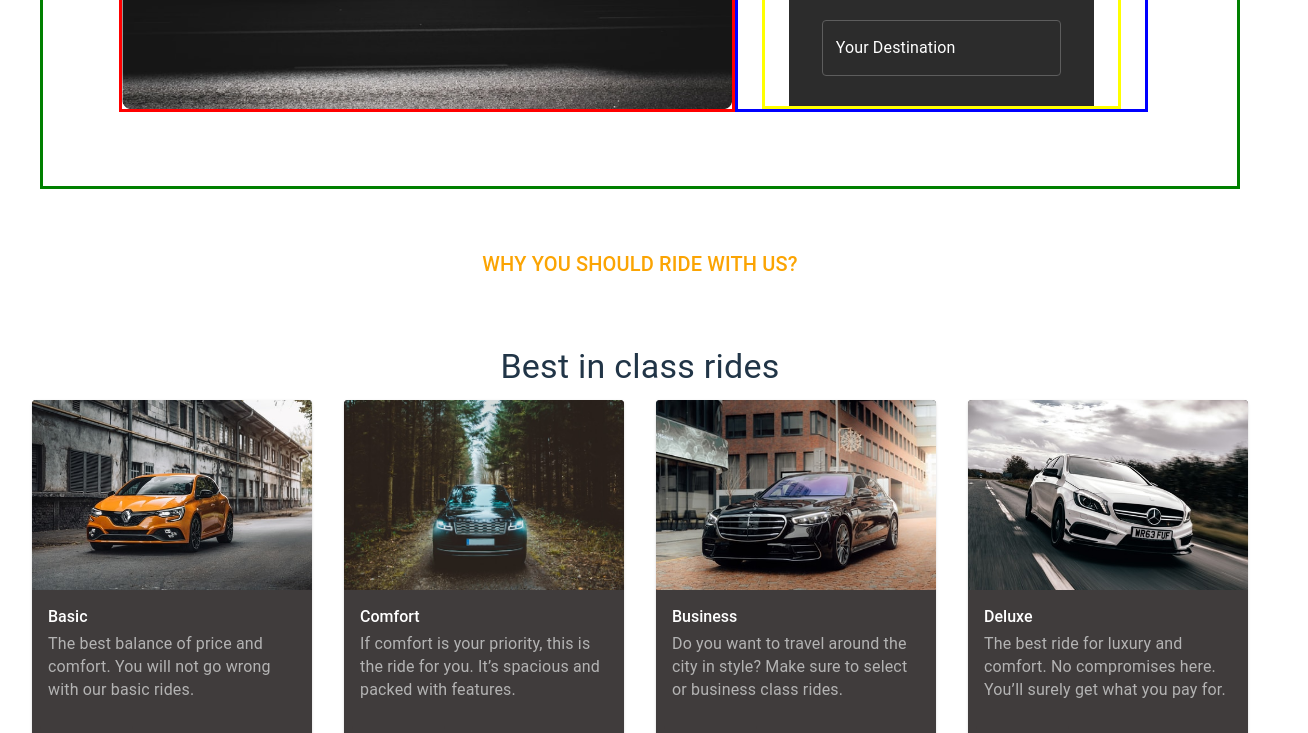
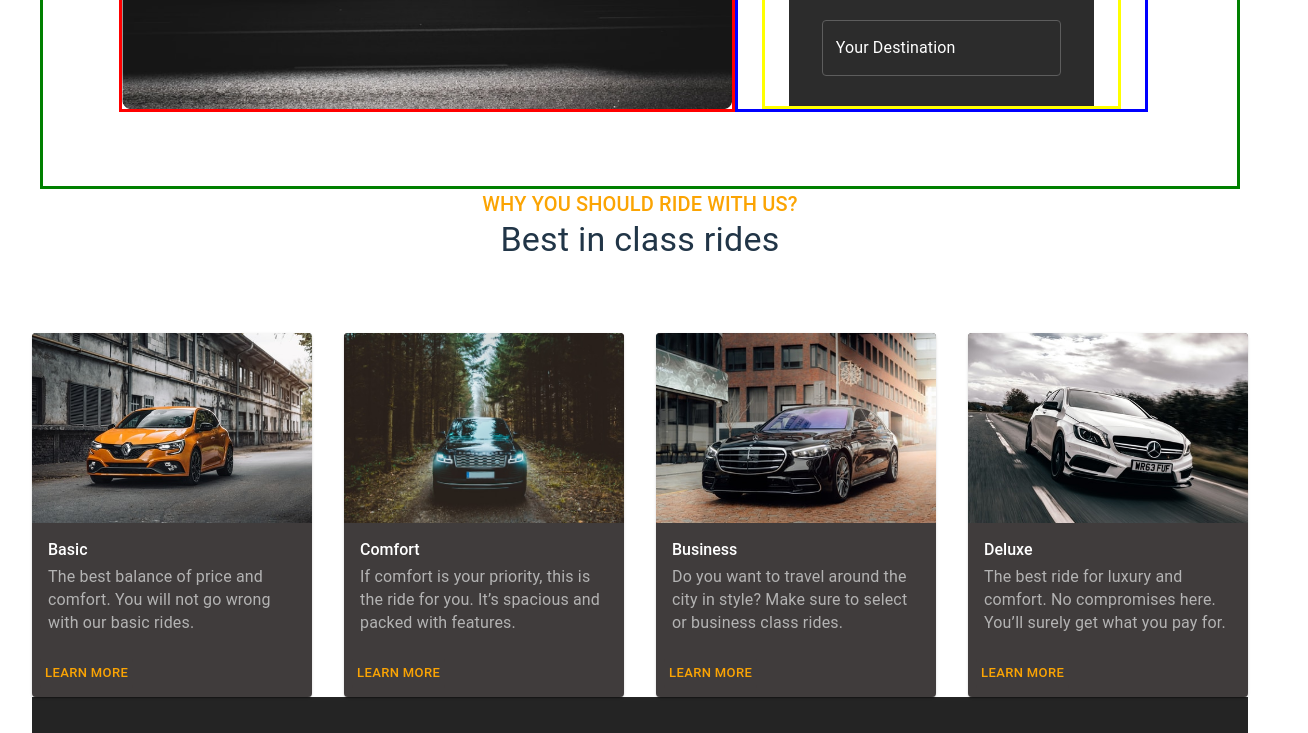
Before and after one commit to ViniciusLeiteCosta/MyRide, a React (Vite) app in the folder MyRide-Website/: page / in a window 1280 px wide. Shown: the part 660-1393 px from the top of the page, 1308 px wide, since content can reach past the window. Built offline with nearby package versions, Linux system fonts and the light colour scheme.

Commit message:
Adjusting space betweent Components in BestCarSection.tsx

```diff
--- a/MyRide-Website/src/components/bestCarSection/BestCarSection.tsx
+++ b/MyRide-Website/src/components/bestCarSection/BestCarSection.tsx
@@ -6,9 +6,15 @@ import Car4 from "../../assets/car4.jpg";
 
 // Styles
 const titleStyle = {
+  marginTop: '59px',
   padding: '59px',
+  margin: '-60px',
   color: '#FBA403',
 };
+
+const carCardStyle = {
+  paddingTop: '60px',
+}
 
 const cardStyle = {
   maxWidth: '331px',
@@ -85,12 +91,11 @@ const BestCarSection: React.FC = () => {
       <Typography style={titleStyle} variant="h6" gutterBottom>
         WHY YOU SHOULD RIDE WITH US?
       </Typography>
-
       <Typography variant="h4" gutterBottom>
         Best in class rides
       </Typography>
 
-      <Grid container spacing={4} justifyContent="center">
+      <Grid style={carCardStyle} container spacing={4} justifyContent="center">
 
             {cars.map((car, index) => (
 
```
